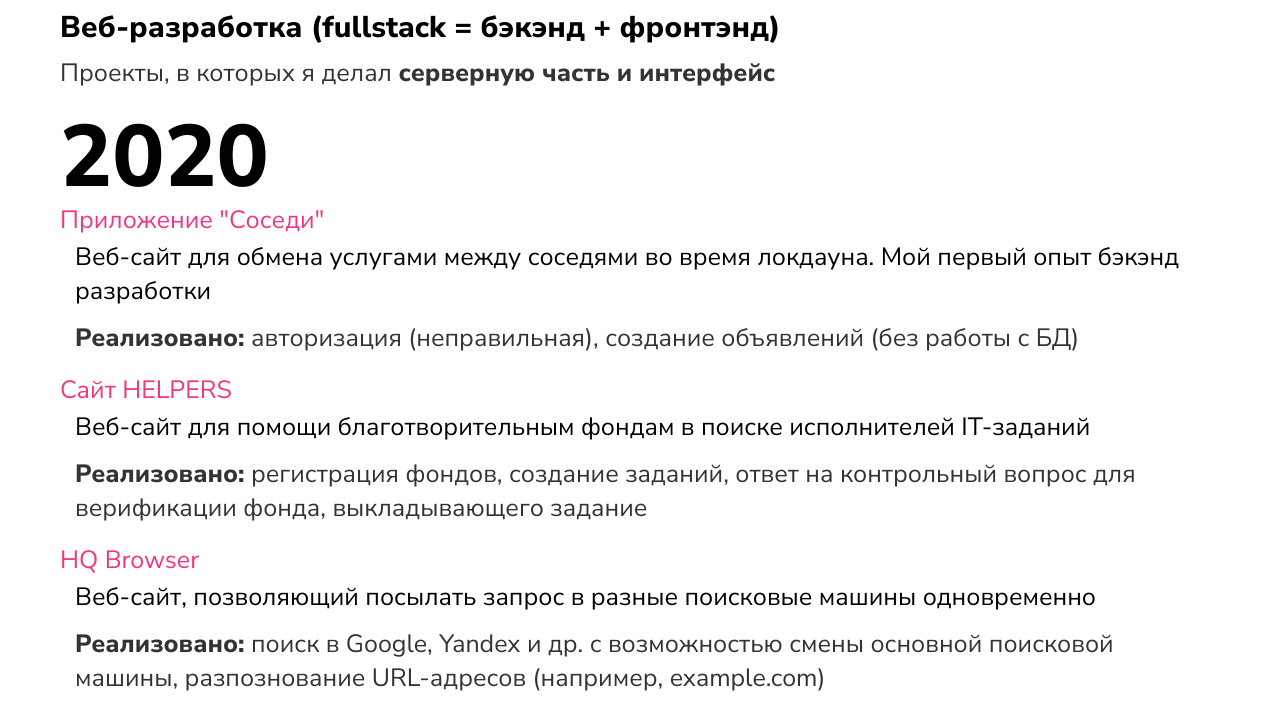
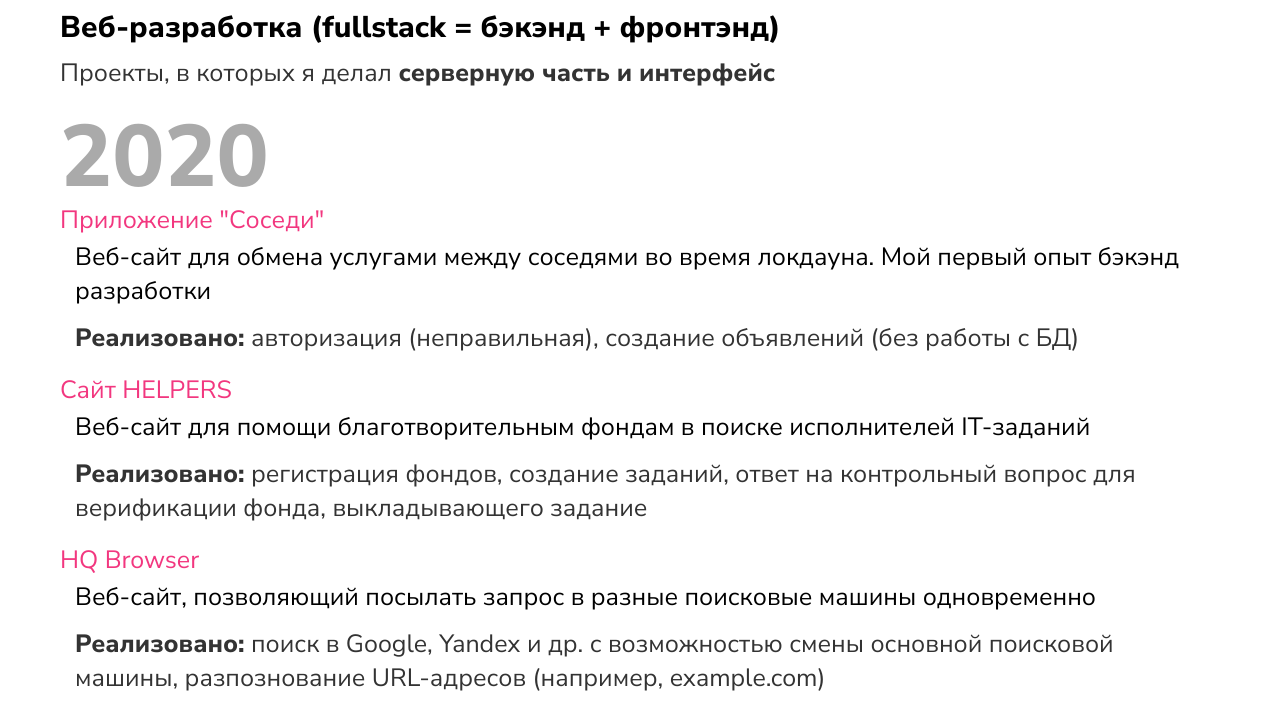
Before and after one commit to aadev151/ru-cv, a plain HTML site: page index.html in a window 1280 px wide. Shown: the part 2980-3690 px from the top of the page. Drawn offline with Linux system fonts and the light colour scheme.

Commit message:
Update light.css

```diff
--- a/static/css/light.css
+++ b/static/css/light.css
@@ -5,6 +5,7 @@
     --captions-color: #ccc;
     --main-text-color: #333;
     --link-hover-color: black;
+    --year-color: #aaa;
 }
 
 @media screen and (max-width: 470px) {
```
